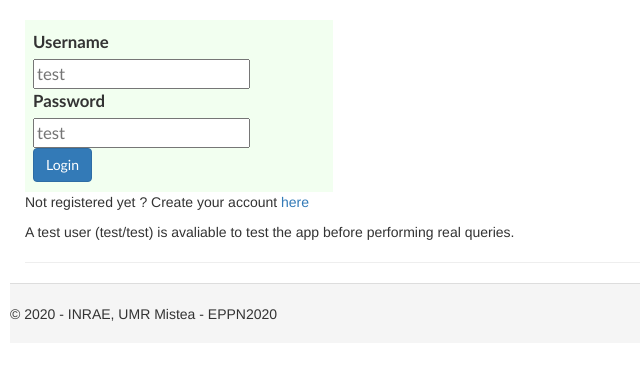
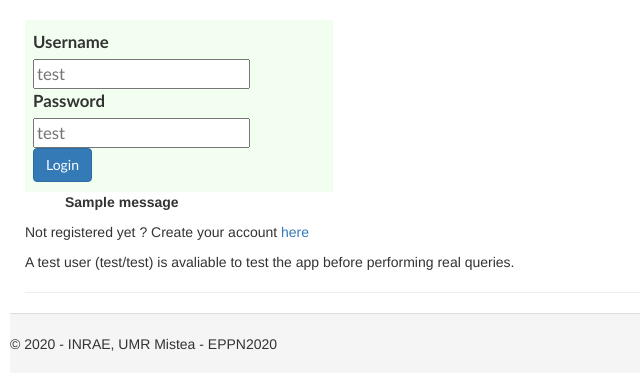
Before and after one commit to niio972/uri-generator, a Flask app: page /login in a window 1280 px wide. Shown: the part 82-472 px from the top of the page, without its empty margins (0-640 px from the left). Run offline with Flask 2, Linux system fonts and the light colour scheme; one stand-in notice (Sample message) is shown; some libraries are stand-ins or nearby versions.

Commit message:
integrate bad password handling

```diff
--- a/app.py
+++ b/app.py
@@ -82,13 +82,13 @@ def scientificObject():
 def login():
     if request.method == 'POST':
         connexion = User.query.filter_by(username = request.form['username'], password = request.form['password'] ).first()
-
         if connexion:
             session['username'] = request.form['username']
             session['logged_in'] = True
+            return redirect(url_for('home'))
         else:
             flash('wrong password!')
-        return redirect(url_for('home'))
+            return redirect(url_for('login'))
     return render_template("login.html")
 
 @app.route("/new_user", methods=['GET', 'POST'])
--- a/templates/login.html
+++ b/templates/login.html
@@ -10,6 +10,19 @@ Login
    <input type="password" name="password" placeholder="test"> <br>
    <button type=submit class="btn btn-primary"> Login </button>
 </form>
+
+
+{% with messages = get_flashed_messages() %}
+  {% if messages %}
+    <ul class=flashes>
+    {% for message in messages %}
+      <b>{{ message }}</b>
+    {% endfor %}
+    </ul>
+  {% endif %}
+{% endwith %}
+
+
 <p>Not registered yet ? Create your account <a href="{{url_for('create_user')}}">here</a></p>
 <p>A test user (test/test) is avaliable to test the app before performing real queries.</p>
 {% endblock %}
```
